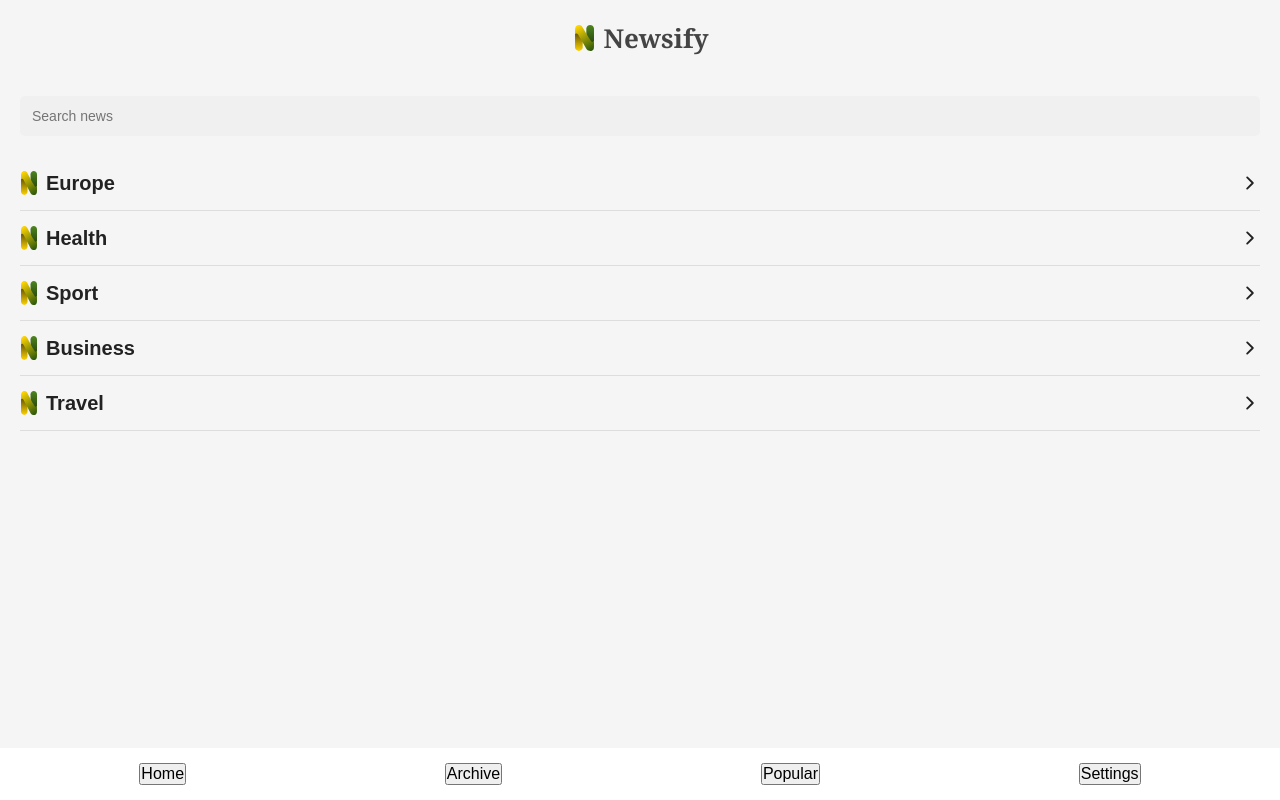
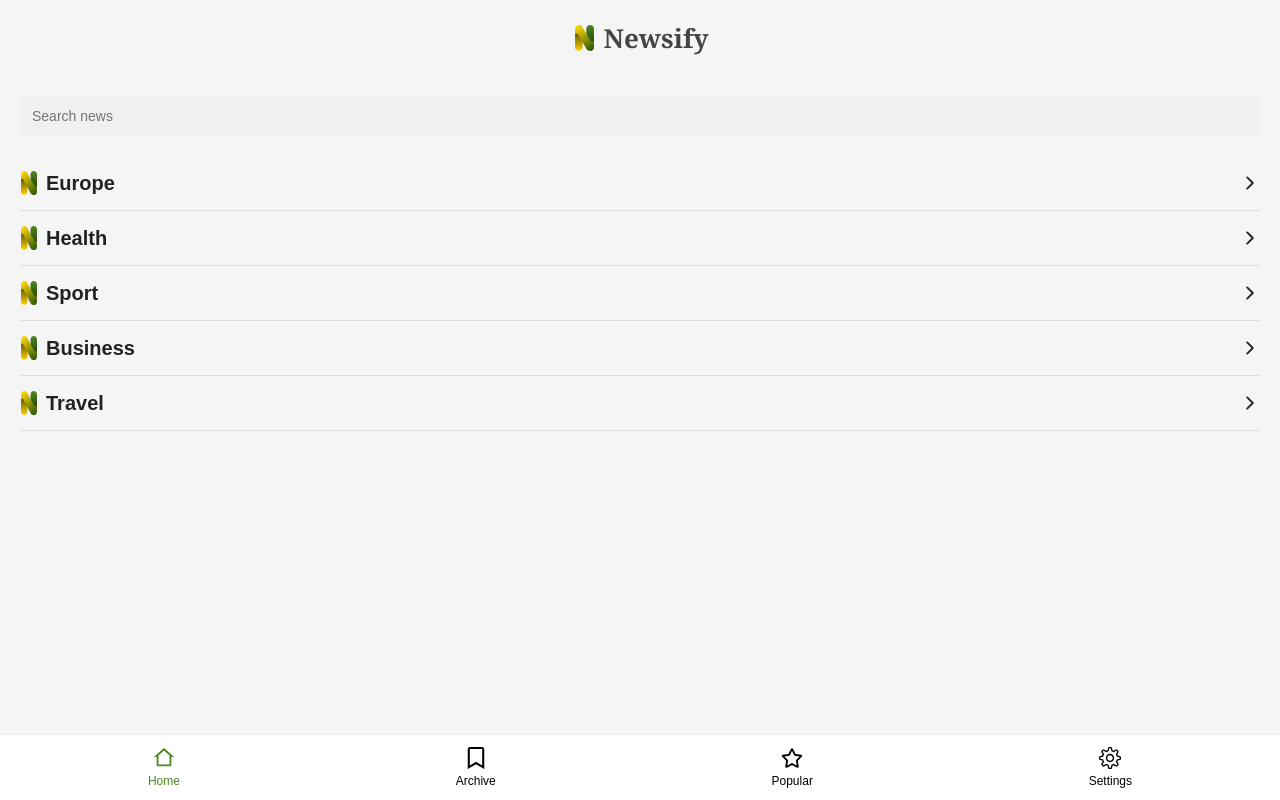
Before and after one commit to simone1608/projekt-Newsify-Simone, a React (Vite) app: page / in a window 1280 px wide. Built offline with nearby package versions, Linux system fonts and the light colour scheme; no server answers.

Commit message:
Added all the logos to the footer and styled them

```diff
--- a/src/components/Navigation.jsx
+++ b/src/components/Navigation.jsx
@@ -1,25 +1,33 @@
+import { RiHome2Line } from "react-icons/ri"
+import { FaRegBookmark, FaRegStar } from "react-icons/fa"
+import { SlSettings } from "react-icons/sl"
+
 export default function Navigation({ activePage, setActivePage }) {
     return (
         <nav className="navigation">
             <button
                 className={activePage === 'home' ? 'active' : ''}
                 onClick={() => setActivePage('home')}>
-                Home
+                <RiHome2Line />
+                <span>Home</span>
             </button>
             <button
                 className={activePage === 'archive' ? 'active' : ''}
                 onClick={() => setActivePage('archive')}>
-                Archive
+                <FaRegBookmark />
+                <span>Archive</span>
             </button>
             <button
                 className={activePage === 'popular' ? 'active' : ''}
                 onClick={() => setActivePage('popular')}>
-                Popular
+                <FaRegStar />
+                <span>Popular</span>
             </button>
             <button
                 className={activePage === 'settings' ? 'active' : ''}
                 onClick={() => setActivePage('settings')}>
-                Settings
+                <SlSettings />
+                <span>Settings</span>
             </button>
         </nav>
     )
--- a/src/styles/_home.scss
+++ b/src/styles/_home.scss
@@ -194,9 +194,31 @@
     width: 100%;
     display: flex;
     justify-content: space-around;
-    padding: 15px 10px;
+    align-items: center;
+    padding: 12px 10px;
     background: white;
+    border-top: 1px solid #eee;
     z-index: 1000;
+
+    button {
+        display: flex;
+        flex-direction: column;
+        align-items: center;
+        gap: 5px;
+        border: none;
+        background: transparent;
+        color: black;
+        font-size: 12px;
+        cursor: pointer;
+
+        svg {
+            font-size: 22px;
+        }
+
+        &.active {
+            color: #4D861F;
+        }
+    }
 }
 
 /* #endregion Footer */
```
